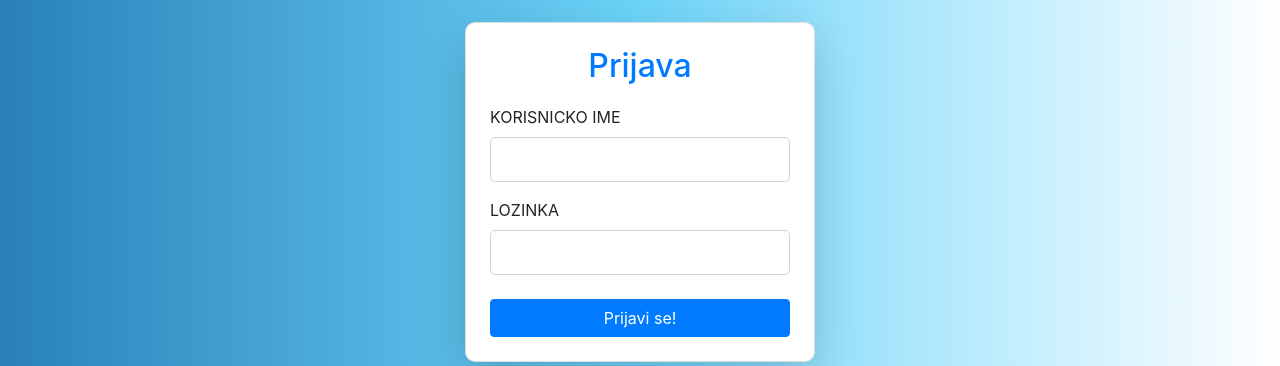
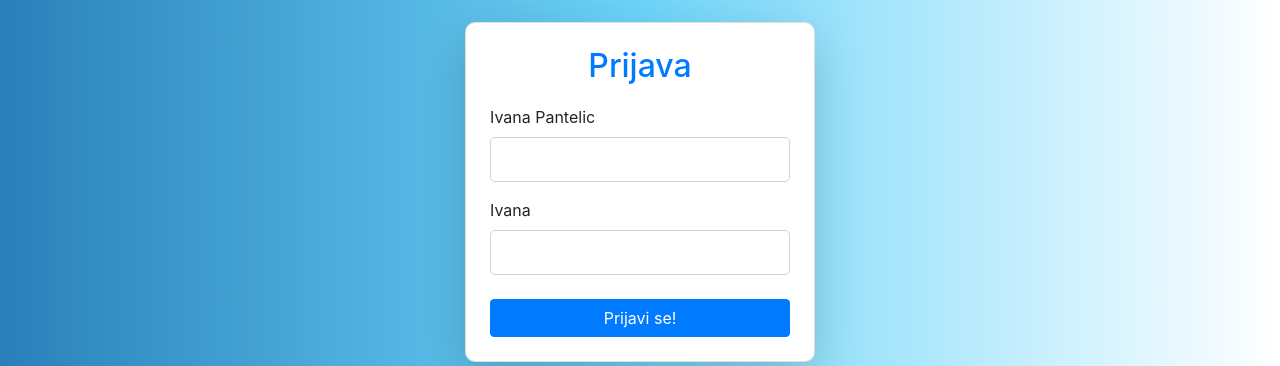
Before and after one commit to ivanapantelic/Poen2ITEH, a PHP site: page / in a window 1280 px wide. Shown: the part 208-574 px from the top of the page. Run offline with PHP 8.4, Linux system fonts and the light colour scheme.

Commit message:
Izmena koda

```diff
--- a/index.php
+++ b/index.php
@@ -1,6 +1,6 @@
 <!DOCTYPE html>
 <html lang="en">
-
+<!-- Izmena koda -->
 <head>
     <meta charset="UTF-8">
     <title>FON: Zakazivanje kolokvijuma</title>
@@ -14,11 +14,11 @@
             <h2 class="text-center">Prijava</h2>
             <form method="POST" action="#">
                 <div class="form-group">
-                    <label for="username">KORISNICKO IME</label>
+                    <label for="username">Ivana Pantelic</label>
                     <input type="text" name="username" class="form-control" required>
                 </div>
                 <div class="form-group">
-                    <label for="password">LOZINKA</label>
+                    <label for="password">Ivana</label>
                     <input type="password" name="password" class="form-control" required>
                 </div>
                 <button type="submit" class="btn btn-primary btn-block mt-4" name="submit">Prijavi se!</button>
```
